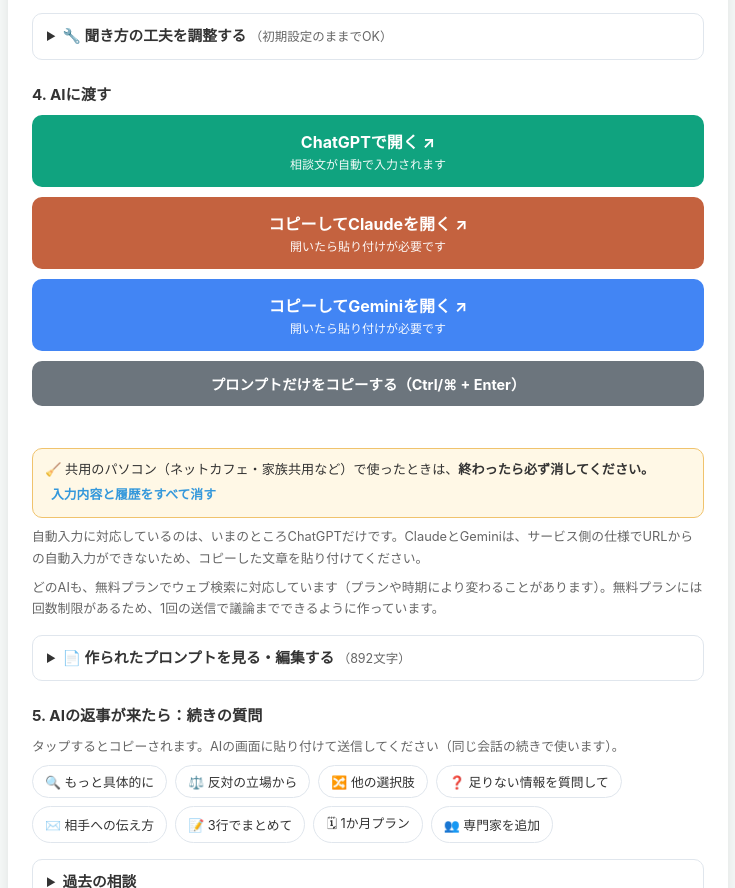
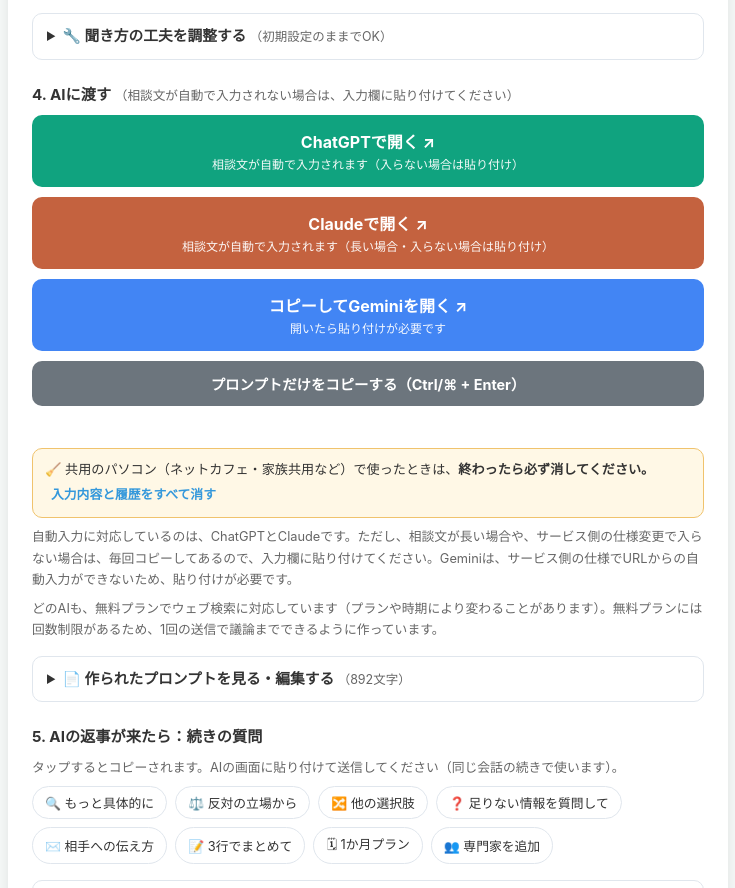
Before and after one commit to annah464545-hub/AI_consultation, a plain HTML site: page index.html in a window 1280 px wide. Shown: the part 1993-2881 px from the top of the page, without its empty margins (272-1007 px from the left). Drawn offline with Linux system fonts and the light colour scheme.

Commit message:
Add files via upload

```diff
--- a/index.html
+++ b/index.html
@@ -99,10 +99,10 @@
     </details>
 
     <!-- 4. AIに渡す -->
-    <div class="label">4. AIに渡す</div>
+    <div class="label">4. AIに渡す <small>（相談文が自動で入力されない場合は、入力欄に貼り付けてください）</small></div>
     <div class="actions">
-      <button type="button" class="act primary" id="btnChatGPT">ChatGPTで開く ↗<br><small>相談文が自動で入力されます</small></button>
-      <button type="button" class="act claude" id="btnClaude">コピーしてClaudeを開く ↗<br><small>開いたら貼り付けが必要です</small></button>
+      <button type="button" class="act primary" id="btnChatGPT">ChatGPTで開く ↗<br><small>相談文が自動で入力されます（入らない場合は貼り付け）</small></button>
+      <button type="button" class="act claude" id="btnClaude">Claudeで開く ↗<br><small>相談文が自動で入力されます（長い場合・入らない場合は貼り付け）</small></button>
       <button type="button" class="act secondary" id="btnGemini">コピーしてGeminiを開く ↗<br><small>開いたら貼り付けが必要です</small></button>
       <button type="button" class="act copy" id="btnCopy">プロンプトだけをコピーする（Ctrl/⌘ + Enter）</button>
     </div>
@@ -112,7 +112,7 @@
       🧹 共用のパソコン（ネットカフェ・家族共用など）で使ったときは、<b>終わったら必ず消してください。</b>
       <button type="button" class="link inline" id="btnWipe2">入力内容と履歴をすべて消す</button>
     </div>
-    <p class="note">自動入力に対応しているのは、いまのところChatGPTだけです。ClaudeとGeminiは、サービス側の仕様でURLからの自動入力ができないため、コピーした文章を貼り付けてください。</p>
+    <p class="note">自動入力に対応しているのは、ChatGPTとClaudeです。ただし、相談文が長い場合や、サービス側の仕様変更で入らない場合は、毎回コピーしてあるので、入力欄に貼り付けてください。Geminiは、サービス側の仕様でURLからの自動入力ができないため、貼り付けが必要です。</p>
     <p class="note">どのAIも、無料プランでウェブ検索に対応しています（プランや時期により変わることがあります）。無料プランには回数制限があるため、1回の送信で議論までできるように作っています。</p>
 
     <details id="previewBox">
--- a/js/app.js
+++ b/js/app.js
@@ -318,25 +318,25 @@
   }
 
   /* ---------- AIに渡す ---------- */
-  // chatgpt: URLでの自動入力に対応 / claude: 対応していない可能性が高い（短い場合のみ試す） / gemini: 非対応（貼り付けが必要）
+  // chatgpt・claude: URLでの自動入力に対応（claudeは長い文章だと使えない） / gemini: 非対応（貼り付けが必要）
   var SERVICES = {
     chatgpt: { name: 'ChatGPT', base: 'https://chatgpt.com/', param: '?q=', hashParam: '#?q=', autoFill: true },
-    claude:  { name: 'Claude',  base: 'https://claude.ai/new', param: '?q=', hashParam: null, autoFill: false },
+    claude:  { name: 'Claude',  base: 'https://claude.ai/new', param: '?q=', hashParam: null, autoFill: true },
     gemini:  { name: 'Gemini',  base: 'https://gemini.google.com/app', param: null, hashParam: null, autoFill: false }
   };
 
-  function showGuide(svc, ok, autoFilled) {
+  function showGuide(svc, ok, autoFilled) {   // autoFilled: URLに相談文を入れて開いたか
     var g = $('launchGuide');
     g.textContent = '';
     g.hidden = false;
     g.appendChild(el('b', 'title', ok ? '✅ コピーしました。次の手順で進めてください' : '⚠ 自動コピーに失敗しました。下の「プロンプトを見る」から手動でコピーしてください'));
     var ol = el('ol');
     if (autoFilled) {
-      ol.appendChild(el('li', null, svc.name + 'のタブが開き、相談文が入力欄に自動で入ります。'));
+      ol.appendChild(el('li', null, svc.name + 'のタブが開き、相談文が入力欄に自動で入ります（入らない場合は、次の貼り付けをお願いします）。'));
       ol.appendChild(el('li', null, '入力欄が空のときは、入力欄をタップして貼り付けてください（Ctrl/⌘ + V、スマホは長押し→ペースト）。'));
       ol.appendChild(el('li', null, '内容を確認して、送信ボタンを押します。'));
     } else {
-      ol.appendChild(el('li', null, svc.name + 'のタブが開きます。'));
+      ol.appendChild(el('li', null, svc.name + 'のタブが開きます' + (svc.autoFill ? '（相談文が長いため、自動入力はできません）。' : '。')));
       ol.appendChild(el('li', null, '入力欄をタップして貼り付けます（Ctrl/⌘ + V、スマホは長押し→ペースト）。'));
       ol.appendChild(el('li', null, '内容を確認して、送信ボタンを押します。'));
     }
```
